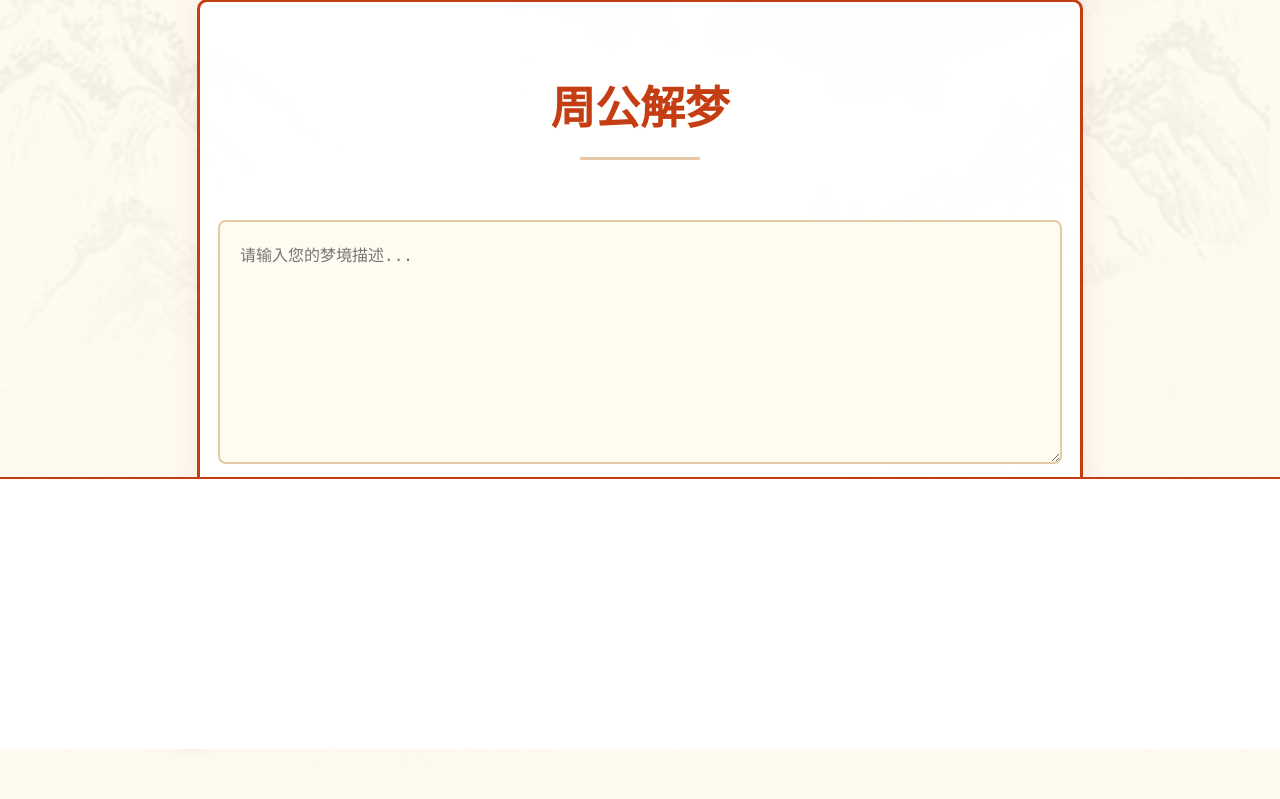
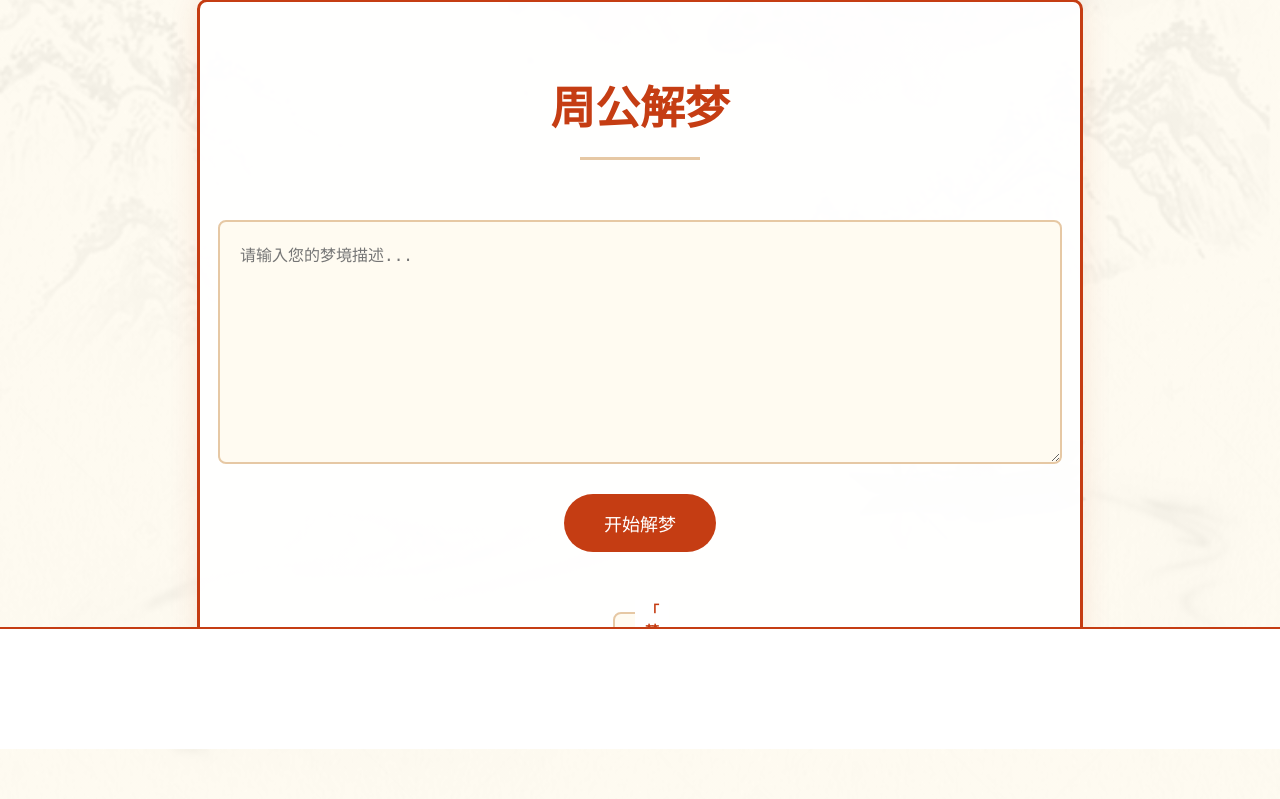
Before and after one commit to CaoMuBenXin/ZhouGongJieMeng, a Flask app: page / in a window 1280 px wide. Shown: the part 51-850 px from the top of the page. Run offline with Flask 3, Linux system fonts and the light colour scheme; some libraries are stand-ins or nearby versions.

Commit message:
Update style.css

```diff
--- a/static/css/style.css
+++ b/static/css/style.css
@@ -121,7 +121,7 @@ button:hover {
     border-top: 2px solid #c53d13;
     z-index: 1000;
     text-align: center;
-    min-height: 250px; /* 标准横幅广告高度 */
+    min-height: 100px; /* 标准横幅广告高度 */
     overflow: hidden; /* 防止内容溢出 */
 }
 
```
